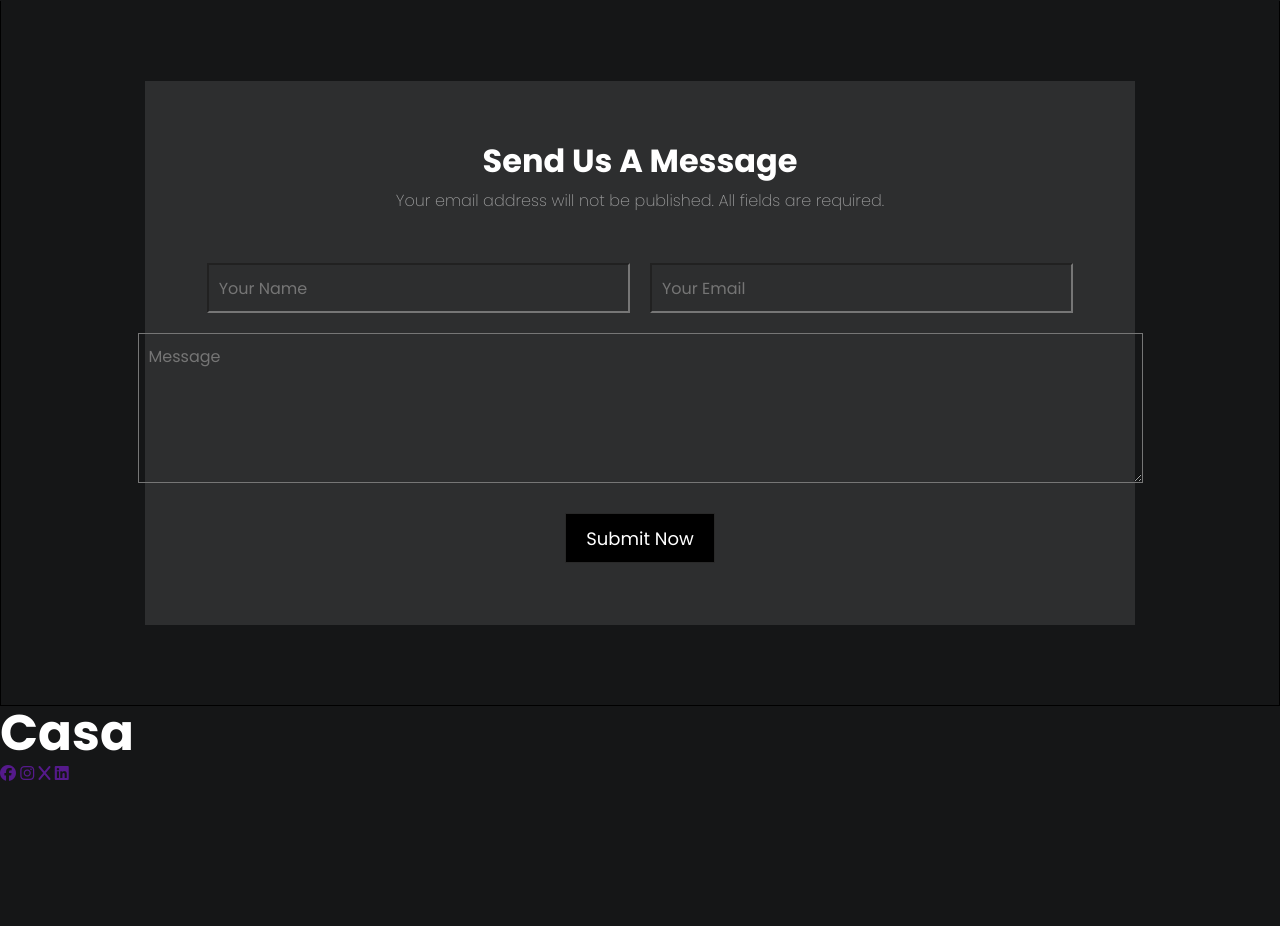
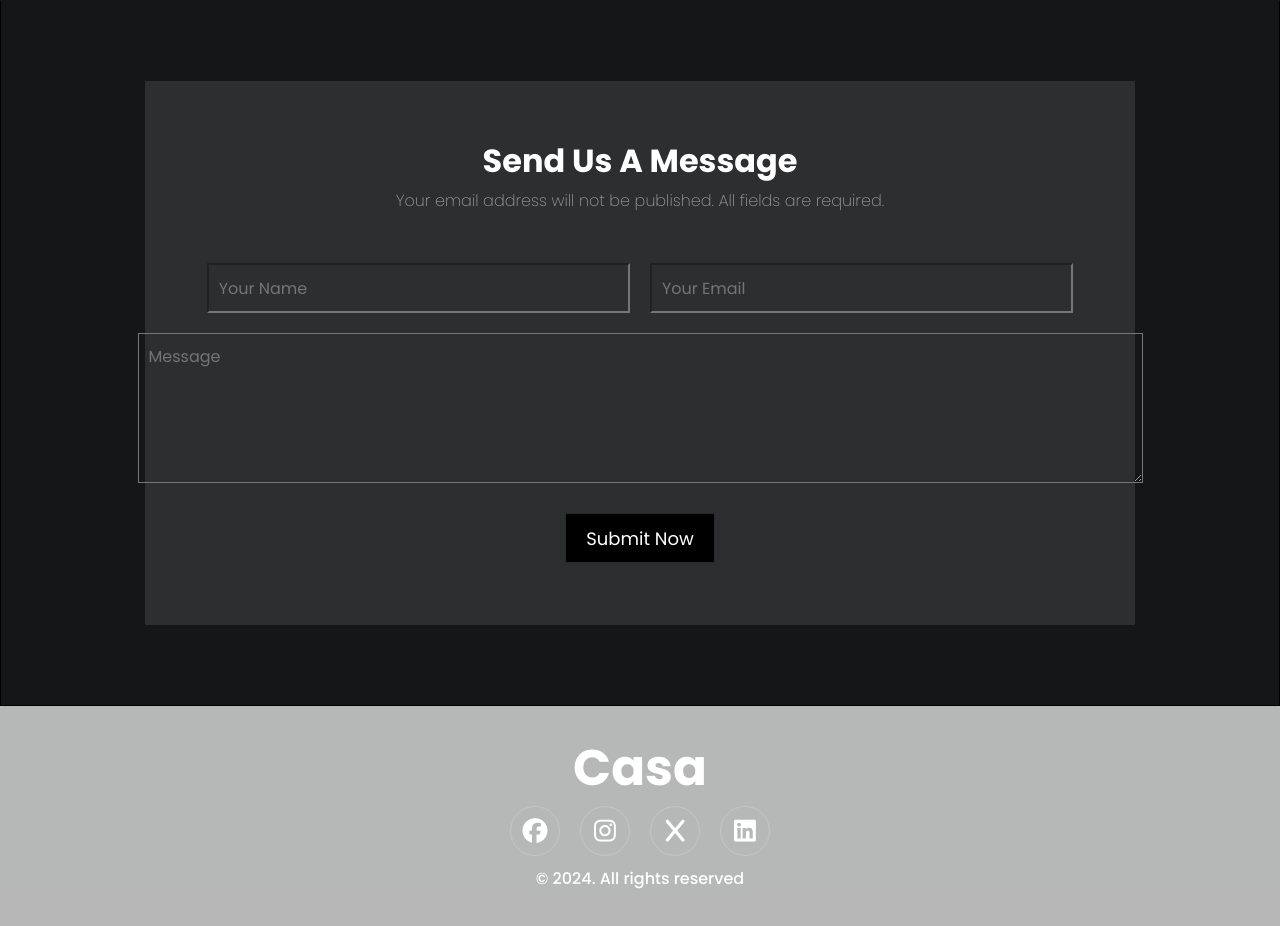
Before and after one commit to NadiasCodes/Responsive-Website---Interior-Design-Services, a plain HTML site: page index.html in a window 1280 px wide. Shown: the part 3936-4862 px from the top of the page. Before the commit the page ends 4722 px from the top, so only its background shows below. Drawn offline with nearby package versions, Linux system fonts and the light colour scheme.

Commit message:
created and styled the footer

```diff
--- a/Style & Data/style.css
+++ b/Style & Data/style.css
@@ -577,8 +577,58 @@ section {
   transition: all 0.5s ease-in-out;
 }
 
-.contact-main button:hover{
-
+.contact-main button:hover {
   background-color: var(--main-color);
   color: var(--sub-color);
 }
+
+footer {
+  display: flex;
+  justify-content: center;
+  align-items: center;
+  flex-direction: column;
+  color: var(--main-color);
+  padding: 35px 0;
+  background-color: rgba(255, 255, 255, 0.69);
+}
+
+footer img {
+  width: 80px;
+  height: 80px;
+  border-radius: 50%;
+
+}
+
+.footer-icons {
+  display: flex;
+  justify-content: center;
+  align-items: center;
+  gap: 20px;
+  margin-top: 10px;
+}
+
+.footer-icons a {
+  color: var(--main-color);
+  height: 50px;
+  width:50px;
+  border-radius: 200px;
+  display: flex;
+  justify-content: center;
+  align-items: center;
+  transition: 1s;
+  border: 1px solid rgba(255, 255, 255, 0.19);
+}
+
+.footer-icons a:hover {
+  transform: translateY(-8px);
+}
+
+.footer-icons i {
+  font-size: 25px;
+}
+
+footer p {
+  font-weight: 500;
+  margin-top: 10px;
+
+}
--- a/index.html
+++ b/index.html
@@ -191,6 +191,9 @@
         <a href=""><i class="fa-solid fa-x"></i></a>
         <a href=""><i class="fa-brands fa-linkedin"></i></a>
       </div>
+      <div>
+        <p>© 2024. All rights reserved</p>
+      </div>
     </footer>
     <!-- JavaScript -->
     <script src="/Style & Data/data.js"></script>
```
